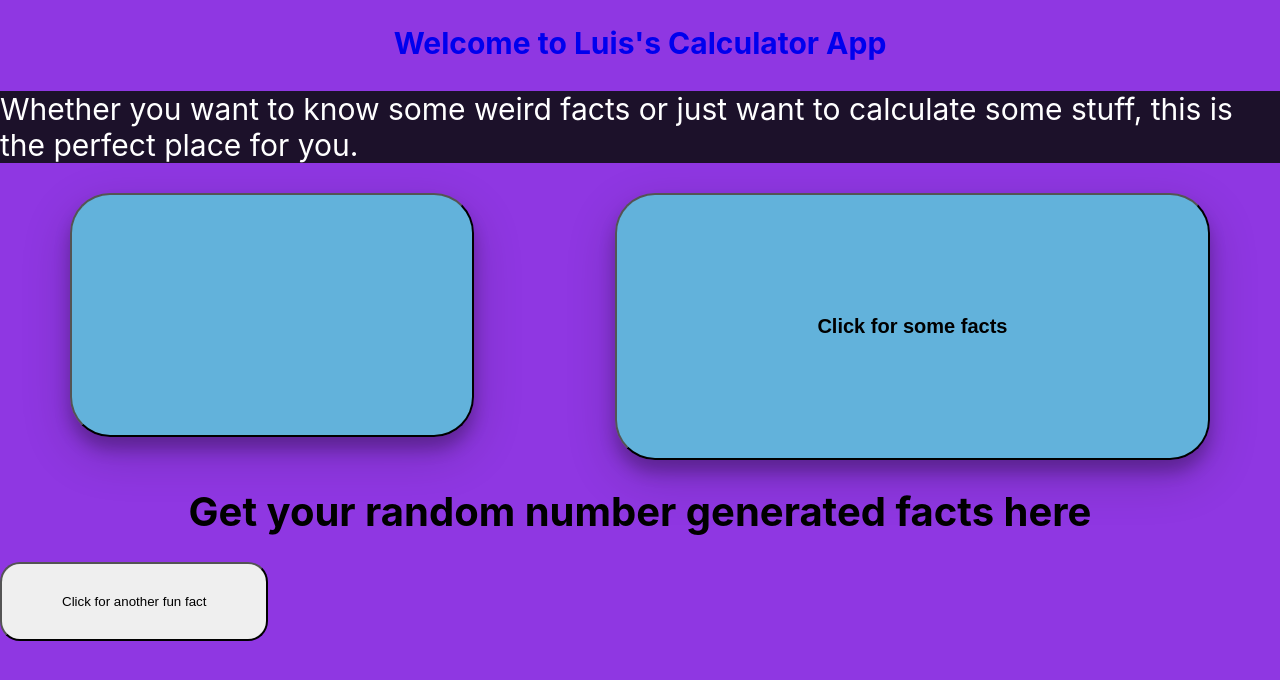
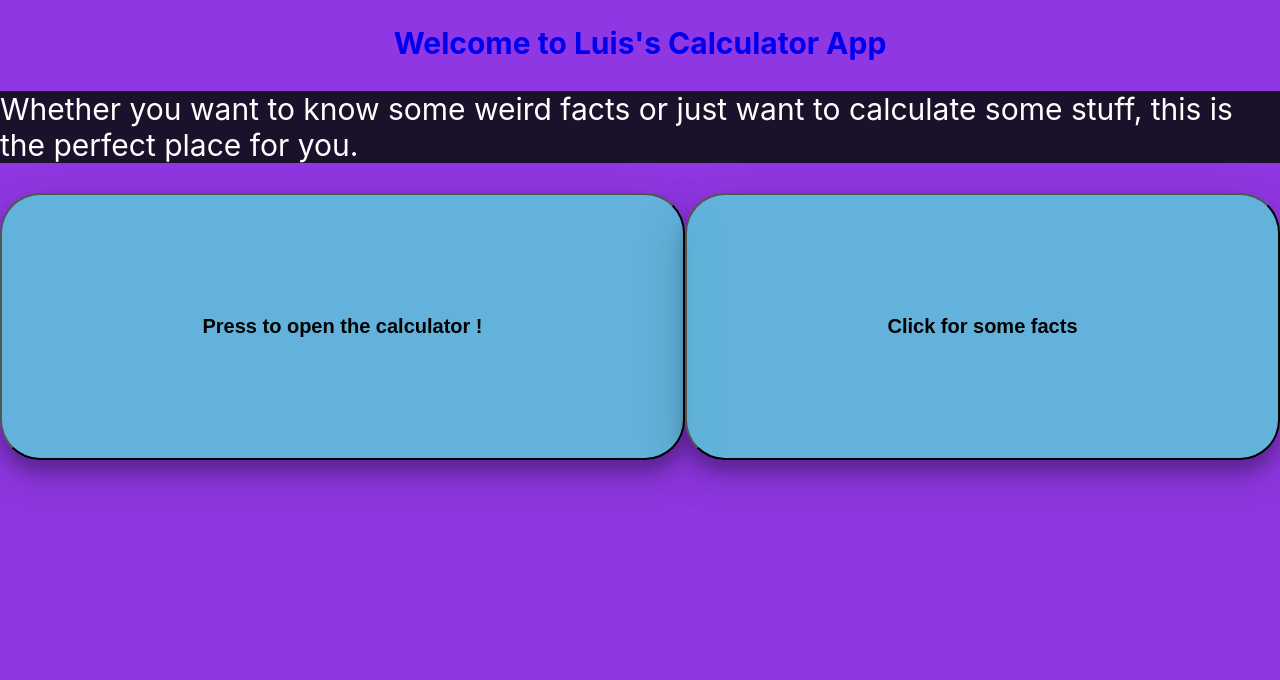
Before and after one commit to LuisGtk/react-calc-app, a React (Create React App) app: page /Info in a window 1280 px wide. Shown: the top 680 px of the page. Built offline with nearby package versions, Linux system fonts and the light colour scheme; no server answers.

Commit message:
fixing button display

```diff
--- a/src/App.js
+++ b/src/App.js
@@ -1,6 +1,6 @@
 import { Route, Link, Switch } from 'react-router-dom'
 import Calculator from './components/Calculator/Calculator';
-import React, { useState, useEffect } from 'react'
+import React from 'react'
 import Info from './components/Info';
 import './App.css';
 
@@ -15,10 +15,10 @@ function App() {
         <main className='buttons'>
           {/* Making the open calculator button into a link */}
           <Link to="/Calculator">
-            <button id='OpenCalc'></button>
+            <button id='OpenCalc'>Press to open the calculator !</button>
           </Link>
 
-          <Link to="Info" >
+          <Link to="number-facts" >
             <button id="mathInfo">Click for some facts</button>
           </Link>
         </main>
@@ -26,7 +26,7 @@ function App() {
       {/* component will only render the first route that matches/includes the path */}
       <Switch>
         <Route path="/Calculator" component={Calculator} />
-        <Route path="/Info" component={Info} />
+        <Route path="/number-facts" component={Info} />
       </Switch>
     </div>
   );
--- a/src/components/Info.css
+++ b/src/components/Info.css
@@ -1,17 +1,23 @@
+factsDisplay {
+  display: flex;
+}
 
 /* facts button */
-.facts{
-    transition-duration: 0.4s;
-    border-radius: 20px;
-    padding: 30px 60px;
-    display: flex;
-    justify-content: center;
-  }
-  .facts:hover {
-    background-color: cadetblue;
-    color: white;
-  }
-  p{
-    display: flex;
-    justify-content: center;
-  }
+.facts {
+  background-color: rgb(81, 151, 194);
+  transition-duration: 0.3s;
+  border-radius: 30px;
+  padding: 30px;
+  display: flex;
+
+}
+
+.facts:hover {
+  background-color: rgb(99, 181, 232);
+
+}
+
+p {
+  display: flex;
+  justify-content: center;
+}
--- a/src/components/Info.js
+++ b/src/components/Info.js
@@ -24,8 +24,9 @@ export default function Info() {
   //console.log(num)
   return (
     <>
-      <h1>Get your random number generated facts here</h1>
+    <div className="factsDisplay">
       <button className="facts" onClick={handleClick}>Click for another fun fact</button>
+      </div>
       {/* randomFact variable being called */}
       <p> {randomFact}</p>
     </>
```
